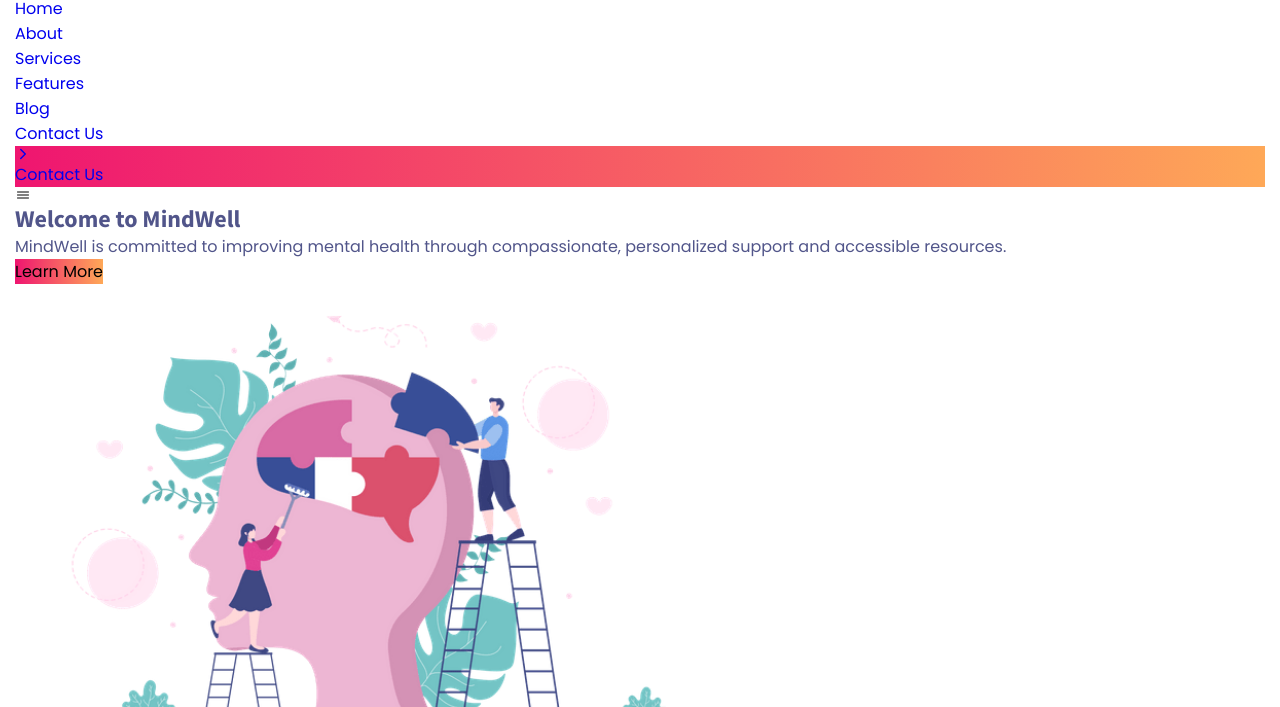
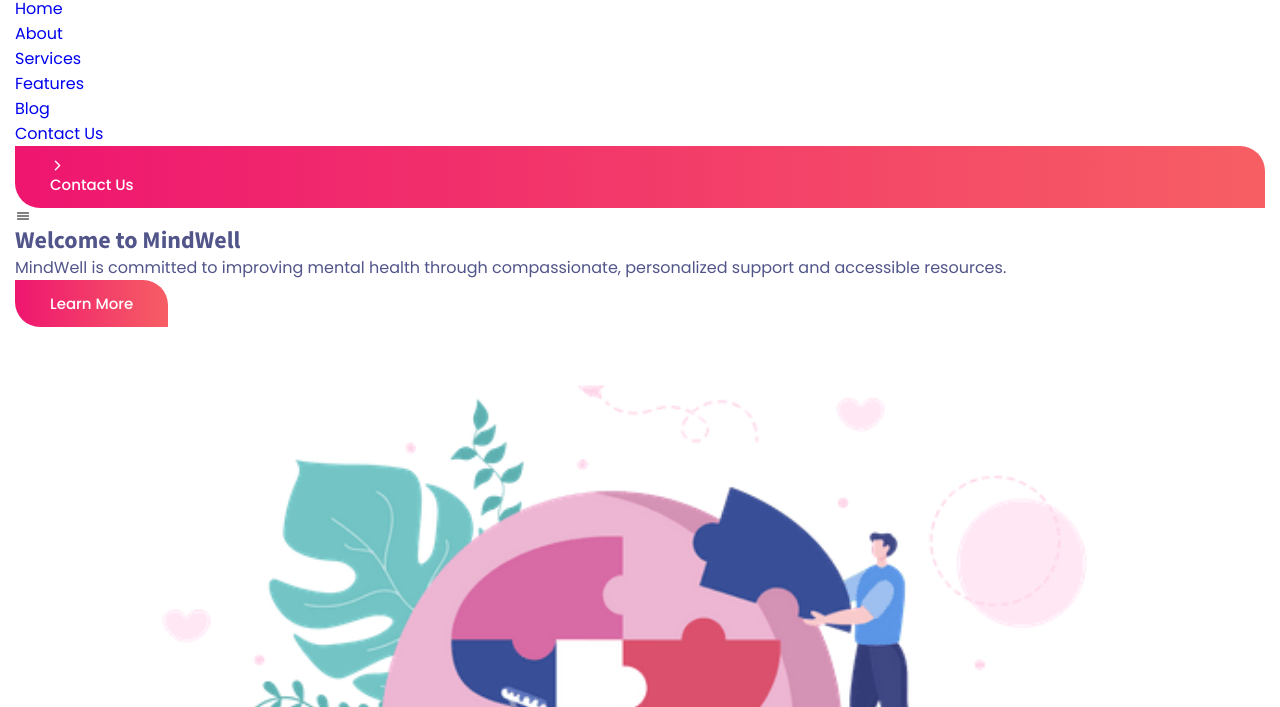
Before and after one commit to mjxang/Big-Project, a plain HTML site: page index.html in a window 1280 px wide. Shown: the part 93-800 px from the top of the page. Drawn offline with nearby package versions, Linux system fonts and the light colour scheme.

Commit message:
keyframes!

```diff
--- a/styles.css
+++ b/styles.css
@@ -137,4 +137,32 @@ body {
 
 .btn {
     background-image: var(--gradient-2);
+    background-size: 200%;
+    color:var(--white);
+    padding:12px 35px;
+    font-size:var(--fs-8);
+    font-weight:var(--fw-500);
+    border-radius: 0 25px;
+    transition: var(--transition-2);
 }
+
+.btn:is(:hover,:focus) {
+    background-position: right;
+}
+
+.w-100 {
+    width: 100%;
+}
+
+.banner-animation {
+    animation: waveAnim 2s linear infinite alternate;
+}
+
+@keyframes waveAnim {
+    0% {
+        transform: translate(0,0) rotate(0);
+    }
+    100% {
+        transform: translate(2px, 2px);
+    }
+}
```
